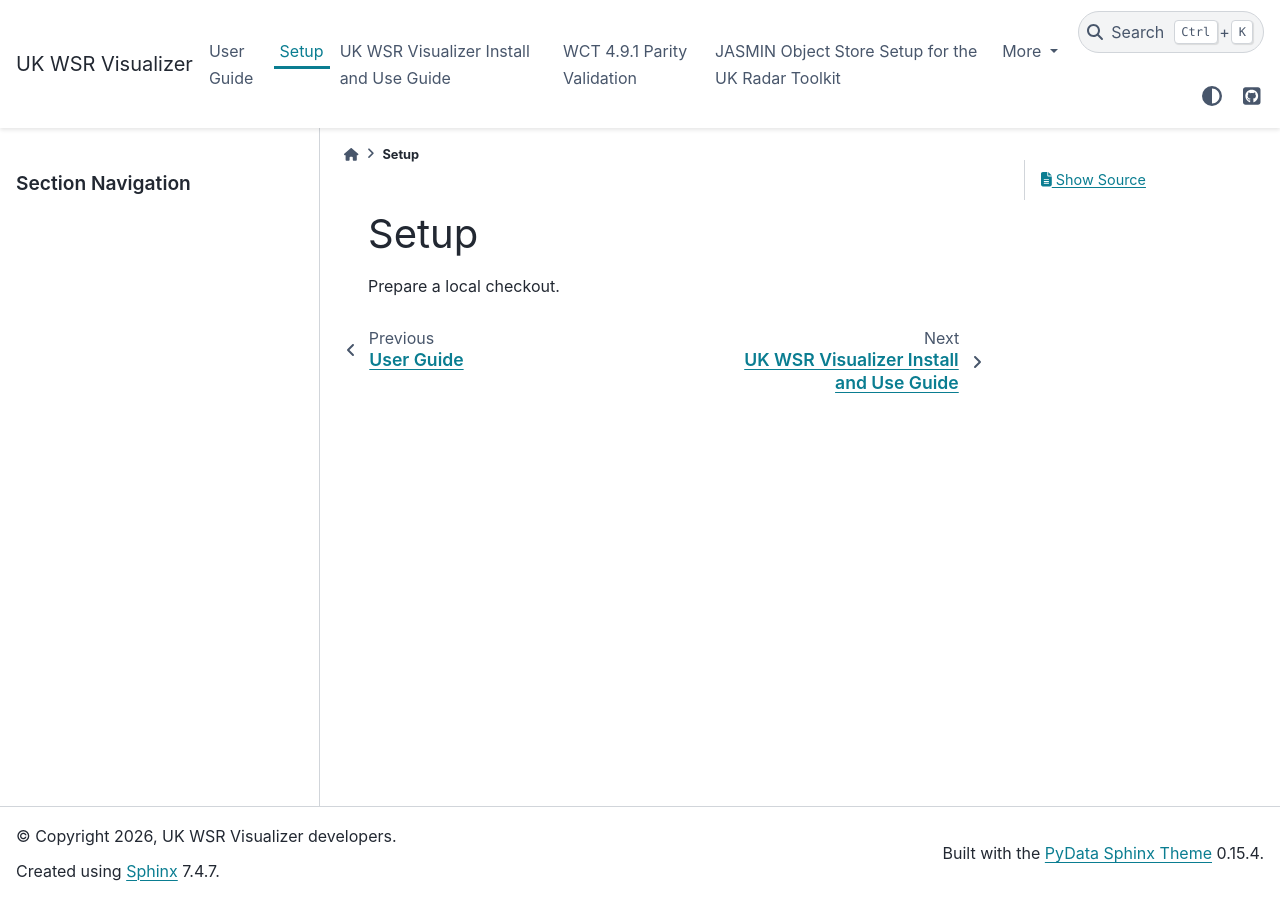
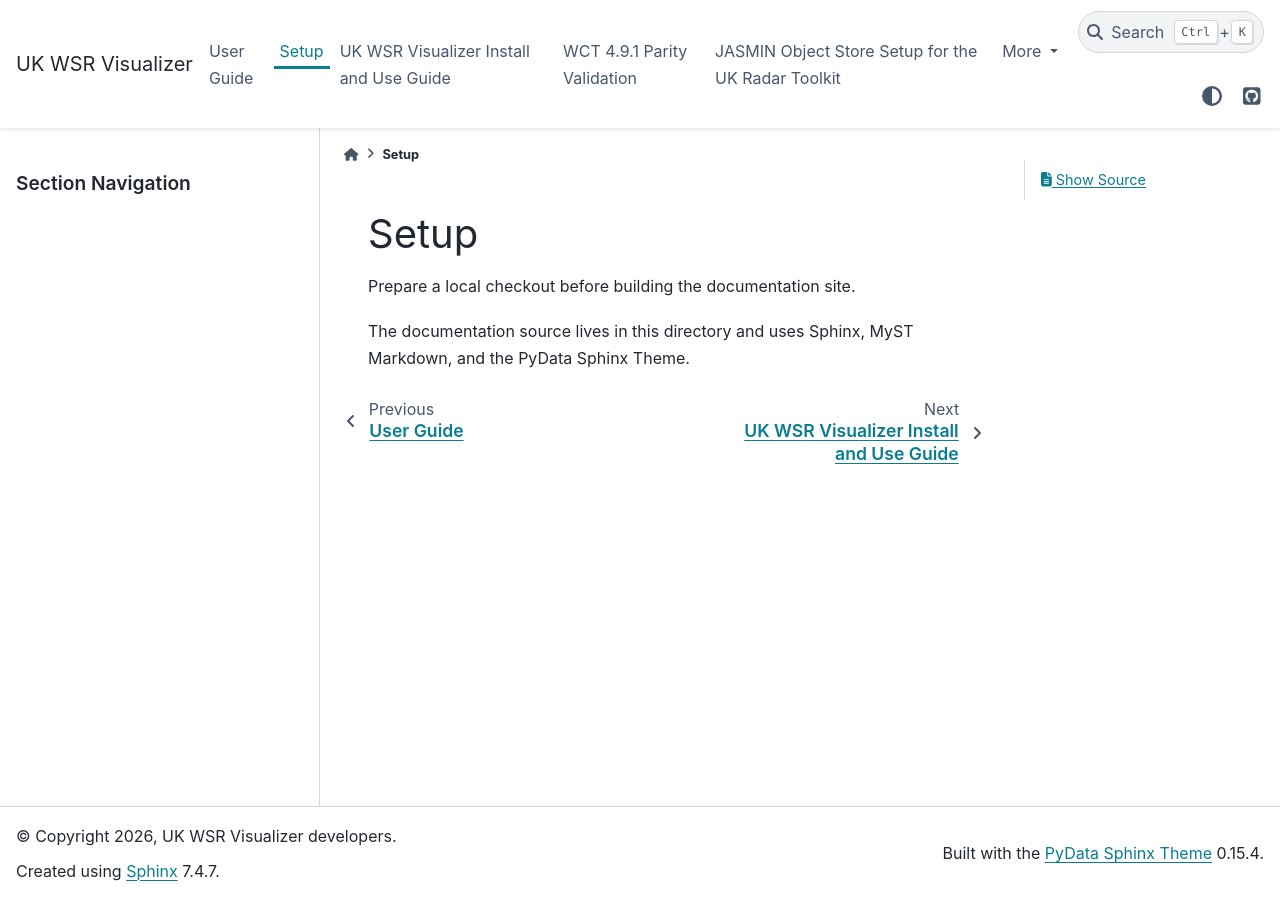
Before and after one commit to rrniii/uk-wsr-visualizer, a Sphinx documentation site: the page built from docs/setup.md, in a window 1280 px wide. Built offline with Sphinx 7.4.7 and the PyData theme 0.15.4, drawn with Linux system fonts in a browser that asks for light colours.

Commit message:
Expand setup page

```diff
--- a/docs/setup.md
+++ b/docs/setup.md
@@ -1,3 +1,5 @@
 # Setup
 
-Prepare a local checkout.
+Prepare a local checkout before building the documentation site.
+
+The documentation source lives in this directory and uses Sphinx, MyST Markdown, and the PyData Sphinx Theme.
```
